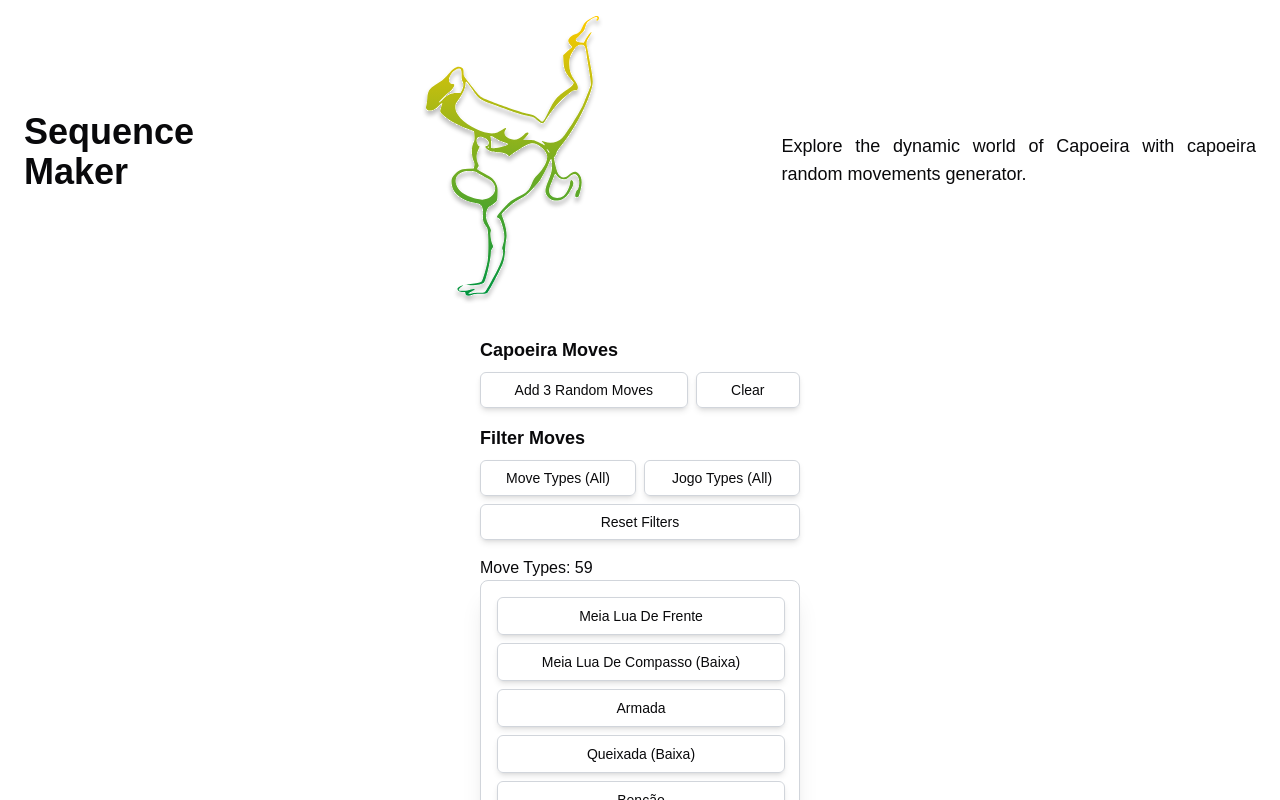
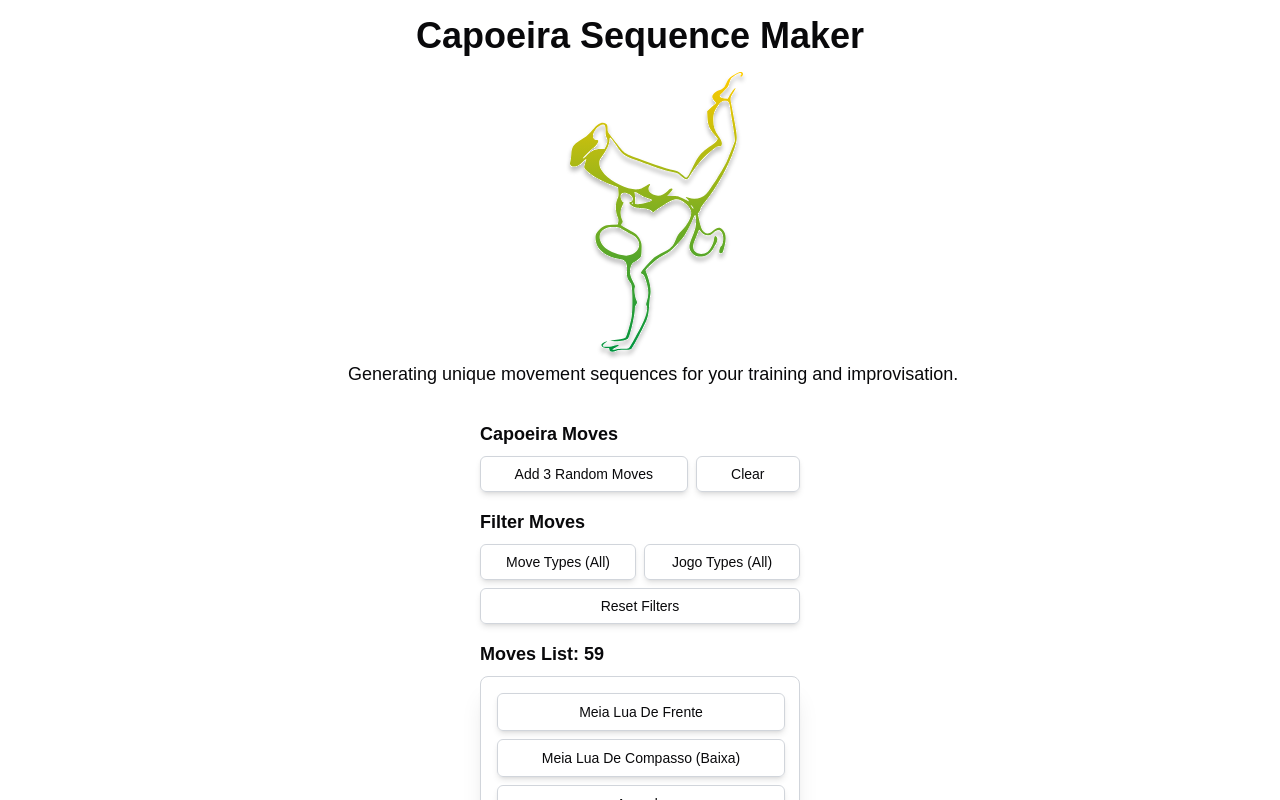
Before and after one commit to maz4/sequence-maker, a Next.js app: page /sequence-maker/ in a window 1280 px wide. Shown: the top 800 px of the page. Built offline with nearby package versions, Linux system fonts and the light colour scheme.

Commit message:
feat: update layout

```diff
--- a/src/components/Hero.tsx
+++ b/src/components/Hero.tsx
@@ -3,15 +3,17 @@ import AuBatido from "./svgs/AuBatido";
 export default function Hero() {
   return (
     <main className="container mx-auto px-4 py-4">
-      <div className="flex flex-col md:flex-row md:items-center md:space-x-8 text-center md:text-justify">
-        <h1 className="text-3xl md:text-4xl font-bold mb-4">Sequence Maker</h1>
+      <div className="flex flex-col md:items-center md:space-x-8 text-center md:text-justify">
+        <h1 className="text-3xl md:text-4xl font-bold mb-4">
+          Capoeira Sequence Maker
+        </h1>
         <div className="flex justify-center w-full md:w-1/2 mb-8 md:mb-0">
           <AuBatido />
         </div>
         <div className="w-full md:w-1/2">
           <p className="text-lg">
-            Explore the dynamic world of Capoeira with capoeira random movements
-            generator.
+            Generating unique movement sequences for your training and
+            improvisation.
           </p>
         </div>
       </div>
--- a/src/components/MovesList.tsx
+++ b/src/components/MovesList.tsx
@@ -16,6 +16,7 @@ import {
 } from "@/components/ui/popover";
 import { Button } from "@/components/ui/button";
 import { ToggleGroup, ToggleGroupItem } from "@/components/ui/toggle-group";
+import SectionTitle from "./SectionTitle";
 
 const MOVES_NUMBER = 3;
 
@@ -74,7 +75,8 @@ export default function MovesList() {
 
   return (
     <div className="mt-4 mb-4 flex flex-col justify-center">
-      <h3 className="text-lg font-bold mb-2">Capoeira Moves</h3>
+      <section>
+        <SectionTitle>Capoeira Moves</SectionTitle>
         <div className="mb-4 flex gap-2">
           <Button variant={"custom"} onClick={addRandomMoves} className="w-2/3">
             Add {MOVES_NUMBER} Random Moves
@@ -114,9 +116,11 @@ export default function MovesList() {
             </div>
           )}
         </div>
+      </section>
 
       <div className="max-w-80 mx-auto">
-        <h3 className="text-lg font-semibold mb-2">Filter Moves</h3>
+        <section>
+          <SectionTitle>Filter Moves</SectionTitle>
           <div className="mb-4 flex flex-col gap-2">
             <div className="flex gap-2">
               <Popover>
@@ -179,8 +183,10 @@ export default function MovesList() {
               Reset Filters
             </Button>
           </div>
+        </section>
 
-        <p>Move Types: {filteredMoves.length}</p>
+        <section>
+          <SectionTitle>Moves List: {filteredMoves.length}</SectionTitle>
           <div className="h-80 overflow-y-auto border border-gray-300 rounded-lg shadow-xl">
             <ul className="flex flex-col gap-2 p-4 min-w-80">
               {filteredMoves.map((move: MovementType) => (
@@ -200,6 +206,7 @@ export default function MovesList() {
               ))}
             </ul>
           </div>
+        </section>
       </div>
     </div>
   );
--- /dev/null
+++ b/src/components/SectionTitle.tsx
@@ -0,0 +1,9 @@
+import React from "react";
+
+interface SectionTitleProps {
+  children: React.ReactNode;
+}
+
+export default function SectionTitle({ children }: SectionTitleProps) {
+  return <h3 className="text-lg font-bold mb-2">{children}</h3>;
+}
```
Lines whose indentation alone changed are shown as unchanged.
